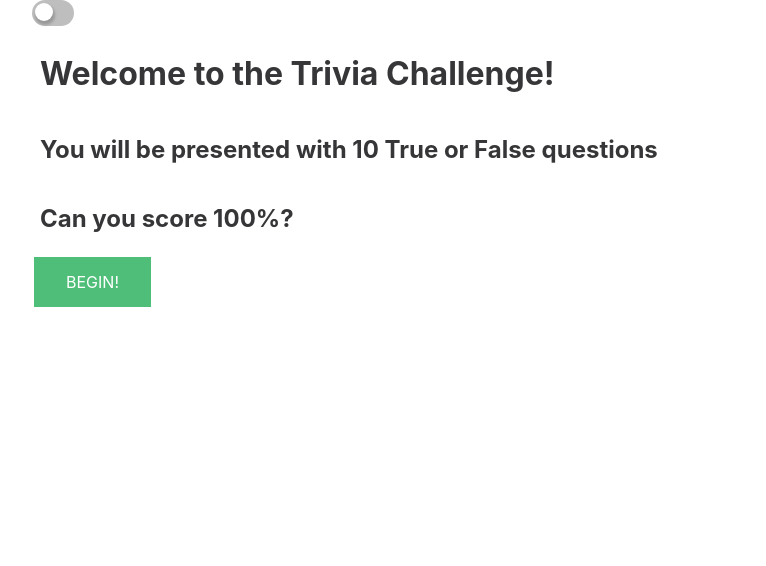
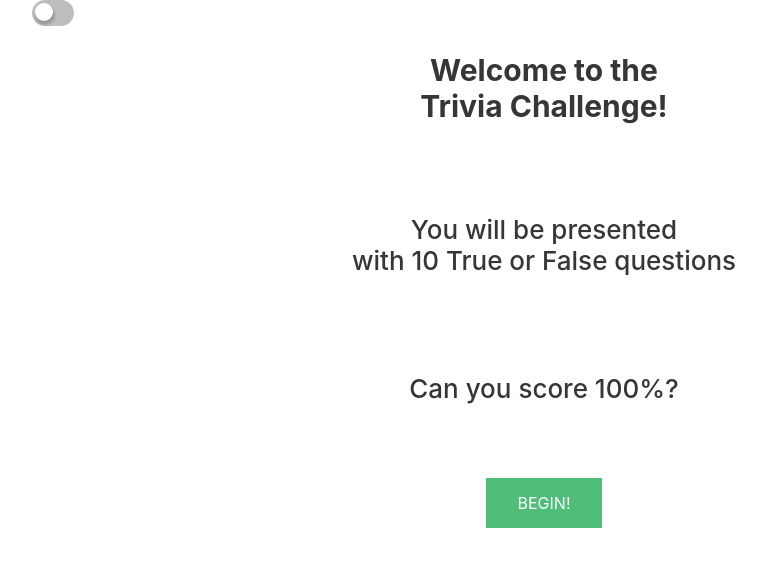
Before and after one commit to conary-h/trivia-app, a React (Create React App) app: page / in a window 1280 px wide. Shown: the top 566 px of the page, without its empty margins (96-862 px from the left). Built offline with nearby package versions, Linux system fonts and the light colour scheme.

Commit message:
Improvements on Home Added validations on sanitizeBoolean  helper

```diff
--- a/package.json
+++ b/package.json
@@ -7,6 +7,7 @@
     "@testing-library/jest-dom": "^5.16.4",
     "@testing-library/react": "^13.3.0",
     "@testing-library/user-event": "^13.5.0",
+    "@types/lodash": "^4.14.182",
     "@types/styled-components": "^5.1.25",
     "axios": "^0.27.2",
     "lodash": "^4.17.21",
--- a/src/components/Button/Button.tsx
+++ b/src/components/Button/Button.tsx
@@ -4,11 +4,12 @@ type ButtonProps = {
   color?: string;
   text: string;
   bg?: string;
+  onClick: () => void;
 };
 
-export default function Button({ color, text, bg }: ButtonProps) {
+export default function Button({ color, text, bg, onClick }: ButtonProps) {
   return (
-    <ButtonWrapper color={color} bg={bg} role="button">
+    <ButtonWrapper onClick={onClick} color={color} bg={bg} role="button">
       {text}
     </ButtonWrapper>
   );
--- a/src/components/Layout/Layout.tsx
+++ b/src/components/Layout/Layout.tsx
@@ -15,13 +15,12 @@ const Layout = ({ children }) => {
   const handleToggleClick = () => {
     toggleTheme();
   };
-  console.log('Layout themeMode', themeMode);
 
   return (
     <Wrapper>
       <Provider store={store}>
         <ThemeProvider theme={themeMode}>
-          <Toggle toggleTheme={handleToggleClick} checked={theme === 'dark'} />
+          <Toggle toggleTheme={handleToggleClick} defaultChecked={theme === 'dark'} />
           <GlobalStyles />
 
           <main>{children}</main>
--- a/src/components/Toggle/Toggle.tsx
+++ b/src/components/Toggle/Toggle.tsx
@@ -2,13 +2,18 @@ import { CheckBoxWrapper, CheckBox, CheckBoxLabel } from './Toggle.styles';
 
 type ToggleProps = {
   toggleTheme: () => void;
-  checked?: boolean;
+  defaultChecked?: boolean;
 };
 
-const Toggle = ({ toggleTheme, checked }: ToggleProps) => {
+const Toggle = ({ toggleTheme, defaultChecked }: ToggleProps) => {
   return (
     <CheckBoxWrapper>
-      <CheckBox id="checkbox" type="checkbox" onClick={toggleTheme} checked={checked} />
+      <CheckBox
+        id="checkbox"
+        type="checkbox"
+        onClick={toggleTheme}
+        defaultChecked={defaultChecked}
+      />
       <CheckBoxLabel htmlFor="checkbox" />
     </CheckBoxWrapper>
   );
--- a/src/features/Home/Home.styles.ts
+++ b/src/features/Home/Home.styles.ts
@@ -0,0 +1,10 @@
+import styled from 'styled-components';
+
+export const Wrapper = styled.div`
+  text-align: center;
+  flex-direction: column;
+  justify-content: space-between;
+  display: flex;
+  height: 500px;
+  align-items: center;
+`;
--- a/src/features/Home/Home.tsx
+++ b/src/features/Home/Home.tsx
@@ -1,29 +1,44 @@
-import { Grid, Row, Col } from 'react-flexbox-grid';
+import { useNavigate } from 'react-router-dom';
+import { Grid, Row } from 'react-flexbox-grid';
 import { useTheme } from 'styled-components';
 import Button from 'components/Button';
 
+import { Title, SubTitle } from 'styles/globalStyles';
+import { Wrapper } from './Home.styles';
+
 export default function Home() {
   const theme = useTheme();
+  const navigate = useNavigate();
+
+  const handleBeginButtonClick = () => {
+    navigate('/trivia');
+  };
+
   return (
-    <Grid>
+    <Wrapper fluid as={Grid}>
       <Row>
-        <Col xs={12}>
-          <h1>Welcome to the Trivia Challenge!</h1>
-        </Col>
-        <Col xs={12}>
-          <h2>You will be presented with 10 True or False questions</h2>
-        </Col>
-        <Col xs={12}>
-          <h2>Can you score 100%?</h2>
-        </Col>
+        <Title>
+          Welcome to the <br />
+          Trivia Challenge!
+        </Title>
       </Row>
       <Row>
+        <SubTitle>
+          You will be presented <br /> with 10 True or False questions
+        </SubTitle>
+      </Row>
+      <Row>
+        <SubTitle>Can you score 100%?</SubTitle>
+      </Row>
+
+      <Row center="xs">
         <Button
+          onClick={handleBeginButtonClick}
           text="BEGIN!"
           bg={theme.colors.emerald as string}
           color={theme.colors.white as string}
         />
       </Row>
-    </Grid>
+    </Wrapper>
   );
 }
--- a/src/styles/globalStyles.ts
+++ b/src/styles/globalStyles.ts
@@ -1,6 +1,9 @@
-import { createGlobalStyle } from 'styled-components';
+import styled, { createGlobalStyle } from 'styled-components';
 
 export const GlobalStyles = createGlobalStyle`
+  html {
+    font-size: 10px;
+  }
   body {
     background: ${({ theme }) => theme.colors.body};
     color: ${({ theme }) => theme.colors.text};
@@ -11,3 +14,12 @@ export const GlobalStyles = createGlobalStyle`
     margin: 0;
   }
   `;
+
+export const Title = styled.h1`
+  font-size: 3rem;
+`;
+
+export const SubTitle = styled.p`
+  font-size: 2.6rem;
+  font-weight: 500;
+`;
```
Also changed, not shown: src/utils/helpers.ts (+9 -1 lines), src/features/Results/Results.tsx (renamed from src/features/Results/Results.jsx), src/services/response.ts (renamed from src/services/response.js), 1 other file (tests, documents, lock files or other folders).
